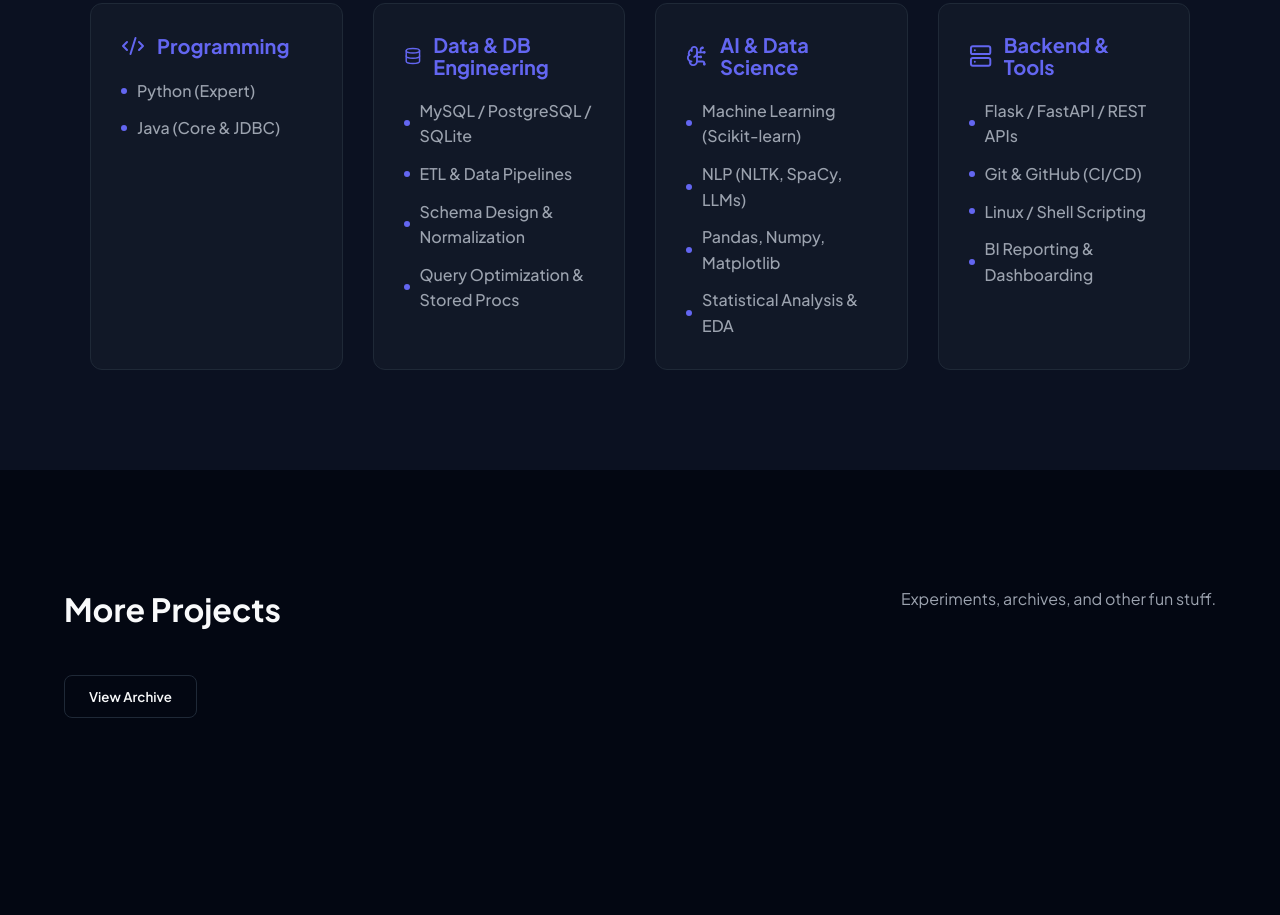
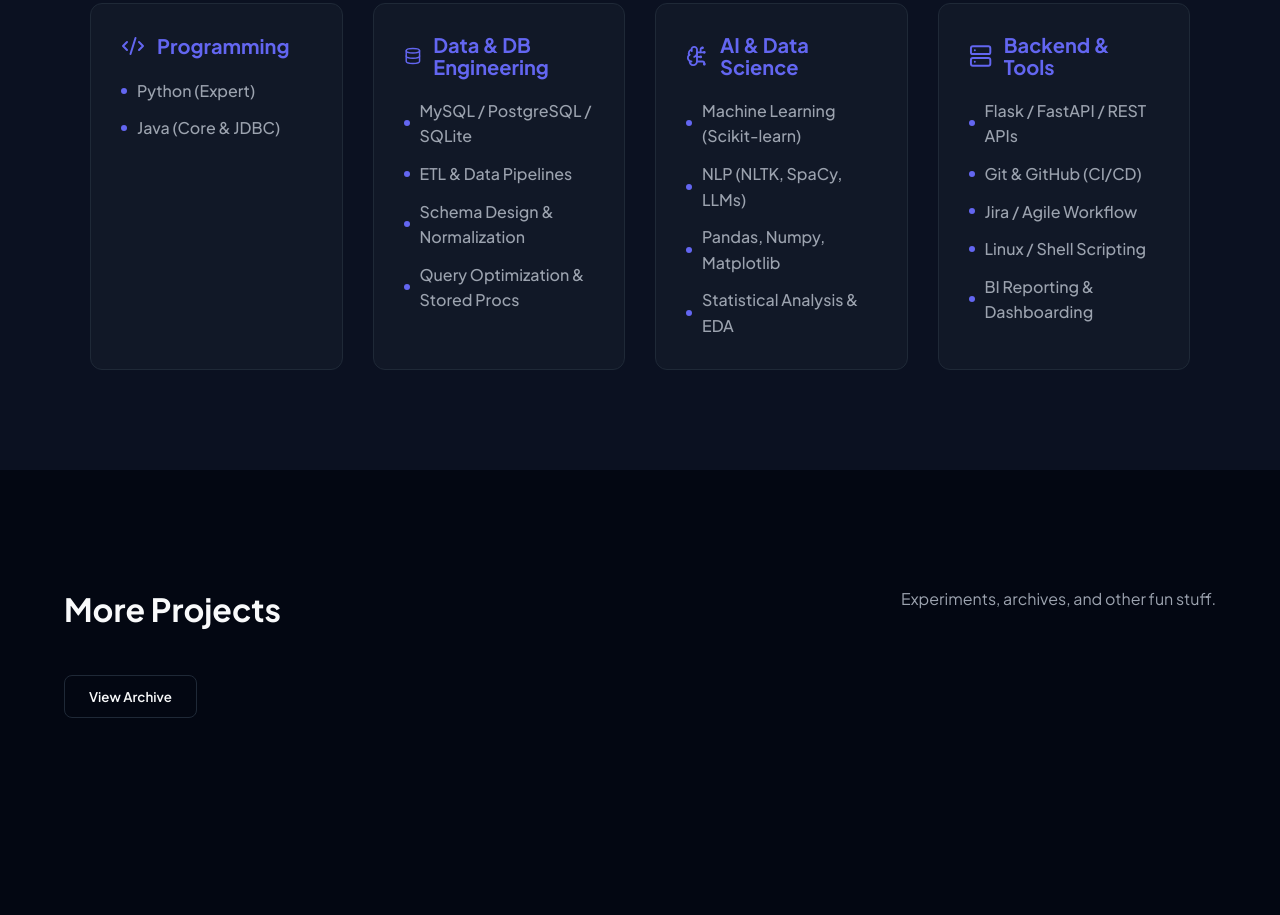
Before and after one commit to chinnu48/Portfolio1, a plain HTML site: page index.html in a window 1280 px wide. Shown: the part 3191-4106 px from the top of the page. Drawn offline with nearby package versions, Linux system fonts and the light colour scheme.

Commit message:
Update index.html

```diff
--- a/index.html
+++ b/index.html
@@ -181,6 +181,7 @@
           <ul>
             <li>Flask / FastAPI / REST APIs</li>
             <li>Git & GitHub (CI/CD)</li>
+            <li>Jira / Agile Workflow</li>
             <li>Linux / Shell Scripting</li>
             <li>BI Reporting & Dashboarding</li>
           </ul>
```
